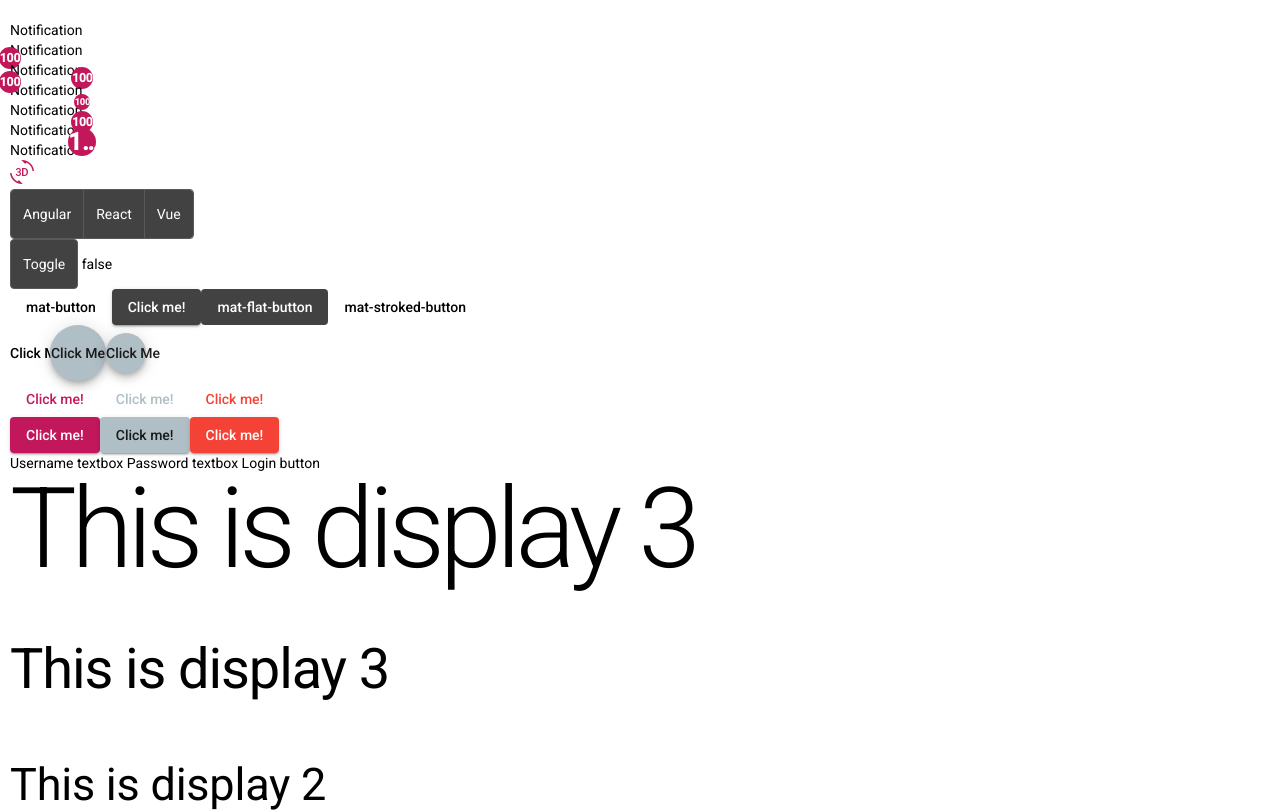
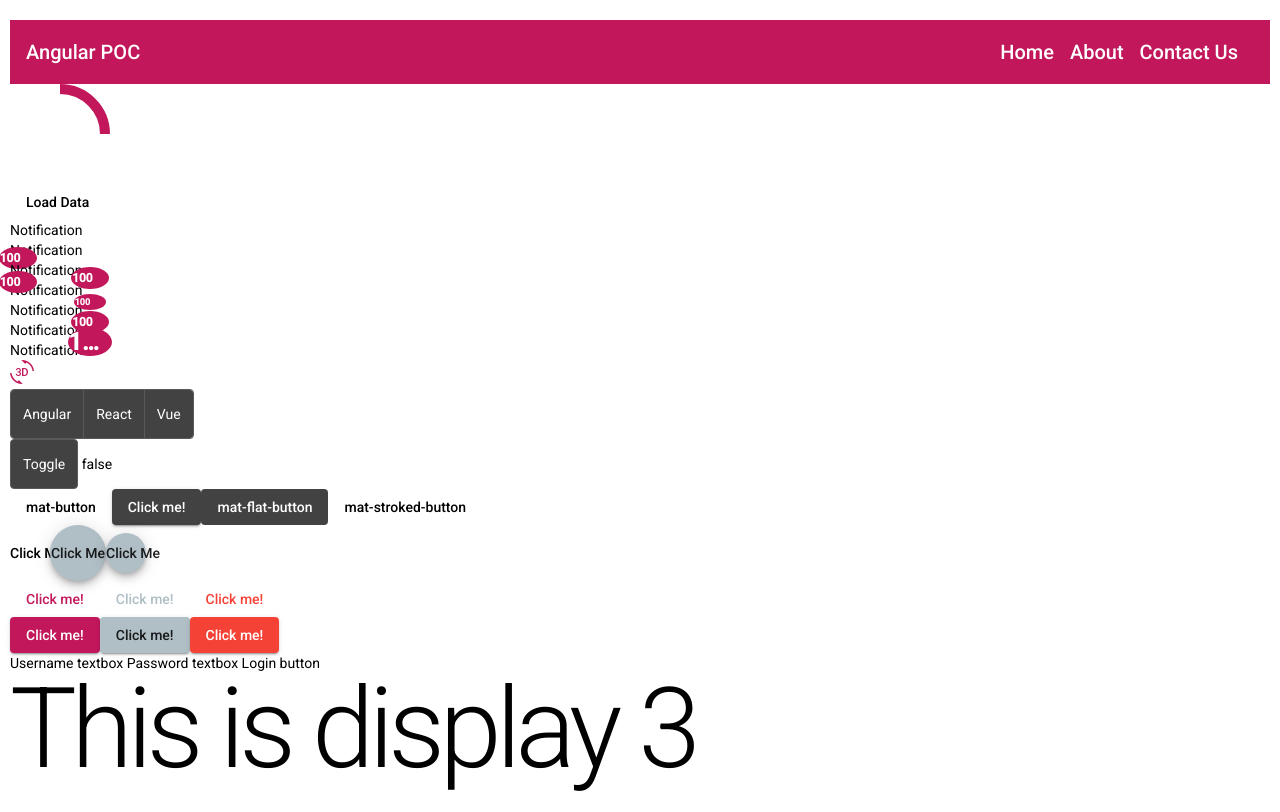
Before and after one commit to ravick4u/AngularPOC, an Angular app in the folder POCApp/: page / in a window 1280 px wide. Shown: the top 812 px of the page. Built offline with nearby package versions, Linux system fonts and the light colour scheme.

Commit message:
Navbar and progressbar

```diff
--- a/POCApp/src/app/app.component.css
+++ b/POCApp/src/app/app.component.css
@@ -0,0 +1,7 @@
+.navbar{
+  justify-content: space-between;
+}
+
+span{
+  padding-right: 1rem;
+}
--- a/POCApp/src/app/app.component.html
+++ b/POCApp/src/app/app.component.html
@@ -1,3 +1,15 @@
+<mat-toolbar color="primary" class="navbar">
+  <span>Angular POC</span>
+  <div>
+    <span>Home</span>
+    <span>About</span>
+    <span>Contact Us</span>
+  </div>
+</mat-toolbar>
+
+<mat-progress-spinner value="25"></mat-progress-spinner>
+<mat-spinner *ngIf="showSpinner"></mat-spinner>
+<button mat-button (click)="showData()">Load Data</button>
 <div>
   <span [matBadge]="notificationCount" [matBadgeHidden]="notificationCount==0" matBadgeOverlap="false">Notification</span>
 </div>
--- a/POCApp/src/app/app.component.ts
+++ b/POCApp/src/app/app.component.ts
@@ -8,4 +8,13 @@ import { Component } from '@angular/core';
 export class AppComponent {
   title = 'POCApp';
   notificationCount = 0;
+
+  showSpinner = false;
+
+  showData(): void {
+    this.showSpinner = true;
+    setTimeout(() => {
+      this.showSpinner = false;
+    }, 5000);
+  }
 }
--- a/POCApp/src/app/material/material.module.ts
+++ b/POCApp/src/app/material/material.module.ts
@@ -3,7 +3,16 @@ import {MatButtonModule} from '@angular/material/button';
 import {MatIconModule} from '@angular/material/icon';
 import {MatButtonToggleModule} from '@angular/material/button-toggle';
 import {MatBadgeModule} from '@angular/material/badge';
-const MaterialComponents = [MatButtonModule, MatButtonToggleModule, MatIconModule, MatBadgeModule];
+import {MatProgressSpinnerModule} from '@angular/material/progress-spinner';
+import {MatToolbarModule} from '@angular/material/toolbar';
+const MaterialComponents = [
+  MatButtonModule,
+  MatButtonToggleModule,
+  MatIconModule,
+  MatBadgeModule,
+  MatProgressSpinnerModule,
+  MatToolbarModule];
+
 @NgModule({
   imports: [MaterialComponents],
   exports: [MaterialComponents]
```
Also changed, not shown: 1 other file (tests, documents, lock files or other folders).
